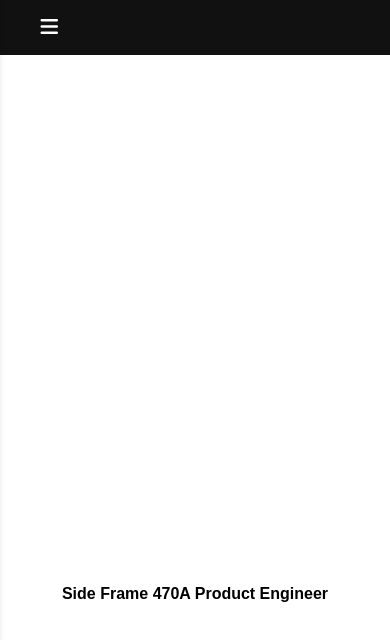
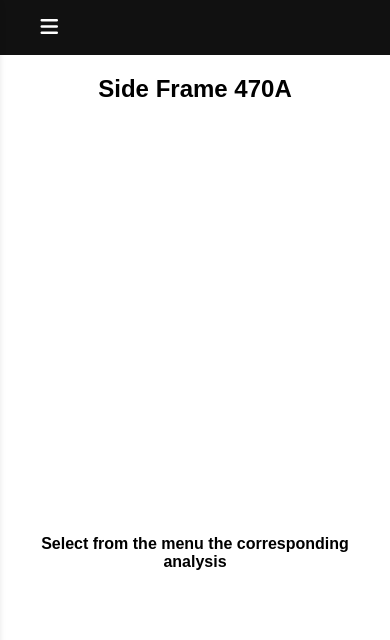
Before and after one commit to Vickmagar/-Tolerance_Book, a plain HTML site: page sideframe_470/general_470.html in a window 390 px wide. Shown: the top 640 px of the page. Drawn offline with nearby package versions, Linux system fonts and the light colour scheme.

Commit message:
commit 12

```diff
--- a/estilos.css
+++ b/estilos.css
@@ -275,15 +275,33 @@ main article {
 /* ------------------------- */
 /* Modelo 3d index */
 /* ------------------------- */
+.title1{
+	width: 86%;
+	height: 65px;
+	padding: 0px 0px;
+}
+.title1 > p{
+	font-family: Arial, sans-serif;
+	height: 65px;
+	font-weight: 900;
+	text-align: center;
+	font-size: 3em;
+	width: 100%;
+	margin: 0 auto;
+	padding: 0px 0px;
+
+}
+
 .modelo3d{
     width: 86%;
-    height: 800px;
-	*background-color: #E47911;
+    height: 700px;
+	padding: 0px 0px;
+
 }
 
 .fig1{
     width: 90%;
-    height: 800px;
+    height: 700px;
     margin: 0 auto;
     padding: 20px 10px;
 }
@@ -293,10 +311,10 @@ main article {
 	height: 180px;
     font-weight: bold;
     text-align: center;
-    font-size: 3.5em;
+    font-size: 3em;
     width: 86%;
-	*background-color: #E47911;
-	margin-top: -25px;
+	margin-top: -40px;
+
 }
 
 .Hotspot {
@@ -451,8 +469,8 @@ main article {
 
 	.modelo3d{
 		width: 70%;
-		height: 600px;
-		*background-color: #E47911;
+		height: 522px;
+
 	}
 
 	.fig1{
@@ -469,7 +487,22 @@ main article {
 		text-align: center;
 		font-size: 2em;
 		width: 70%;
-		*background-color: #E47911;
+
+	}
+	.title1{
+		width: 70%;
+
+	}
+	.title1 > p{
+		font-family: Arial, sans-serif;
+		height: 65px;
+		font-weight: 900;
+		text-align: center;
+		font-size: 2em;
+		width: 100%;
+		margin: 0 auto;
+
+		padding: 0px 0px;
 	}
 
 	/* ------------------------- */
@@ -519,8 +552,8 @@ main article {
 
 	.modelo3d{
 		width: 60%;
-		height: 600px;
-		*background-color: #E47911;
+		height: 480px;
+
 	}
 
 	.fig1{
@@ -537,7 +570,23 @@ main article {
 		text-align: center;
 		font-size: 2em;
 		width: 60%;
-		*background-color: #E47911;
+
+	}
+
+	.title1{
+		width: 60%;
+
+	}
+	.title1 > p{
+		font-family: Arial, sans-serif;
+		height: 50px;
+		font-weight: 900;
+		text-align: center;
+		font-size: 2em;
+		width: 100%;
+		margin: 0 auto;
+
+		padding: 0px 0px;
 	}
 
 		/* ------------------------- */
@@ -702,8 +751,8 @@ main article {
 
 	.modelo3d{
 		width: 45%;
-		height: 600px;
-		*background-color: #E47911;
+		height: 480px;
+
 	}
 
 	.fig1{
@@ -720,7 +769,21 @@ main article {
 		text-align: center;
 		font-size: 1.5em;
 		width: 45%;
-		*background-color: #E47911;
+
+	}
+
+	.title1{
+		width: 45%;
+	}
+	.title1 > p{
+		font-family: Arial, sans-serif;
+		height: 50px;
+		font-weight: 900;
+		text-align: center;
+		font-size: 2em;
+		width: 100%;
+		margin: 0 auto;
+		padding: 0px 0px;
 	}
 
 /* ------------------------- */
@@ -882,13 +945,13 @@ main article {
 
 	.modelo3d{
 		width: 26%;
-		height: 550px;
-		*background-color: #E47911;
+		height: 430px;
+
 	}
 
 	.fig1{
 		width: 85%;
-		height: 450px;
+		height: 420px;
 		margin: 0 auto;
 		padding: 20px 10px;
 	}
@@ -900,9 +963,23 @@ main article {
 		text-align: center;
 		font-size: 1.0em;
 		width: 26%;
-		*background-color: #E47911;
 		position: relative;
 		top: -55px;
+	}
+
+	.title1{
+		width: 26%;
+
+	}
+	.title1 > p{
+		font-family: Arial, sans-serif;
+		height: 50px;
+		font-weight: 900;
+		text-align: center;
+		font-size: 1.5em;
+		width: 100%;
+		margin: 0 auto;
+		padding: 0px 0px;
 	}
 
 /* ------------------------- */
--- a/sideframe_470/general_470.html
+++ b/sideframe_470/general_470.html
@@ -111,7 +111,9 @@
 	</nav>
 
 	<main class="contenedor">
-
+		<article class="title1">
+			<p>Side Frame 470A</p>
+		</article>
 		<article class="modelo3d">
 			<model-viewer class="fig1" camera-controls touch-action="pan-y" src="../assets/Side_Frame_470A.glb"
 			alt="A 3d model coupler" auto-rotate min-camera-orbit="auto 0deg auto"
@@ -120,7 +122,7 @@
 		</article>
 
 		<article class="modelo__text">
-			<p>Side Frame 470A Product Engineer</p>
+			<p>Select from the menu the corresponding analysis </p>
 		</article>
 	</main>
 	<script src="../sideframe_470/script.js"></script>
```
Also changed, not shown: index.html (+3 -2 lines), sideframe_470/470A_Nomenclature.html (+4 -8 lines).
